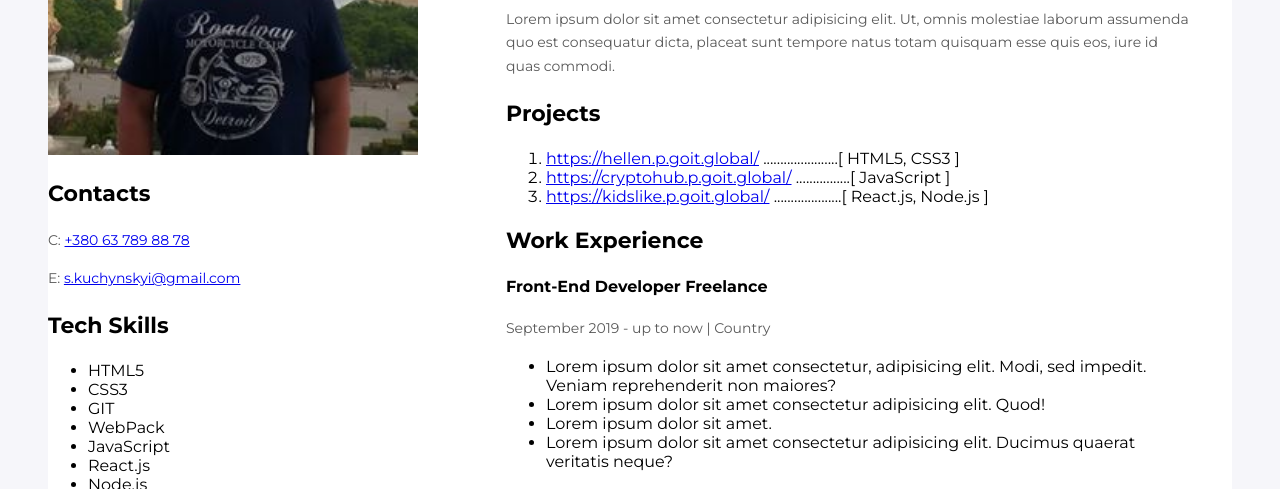
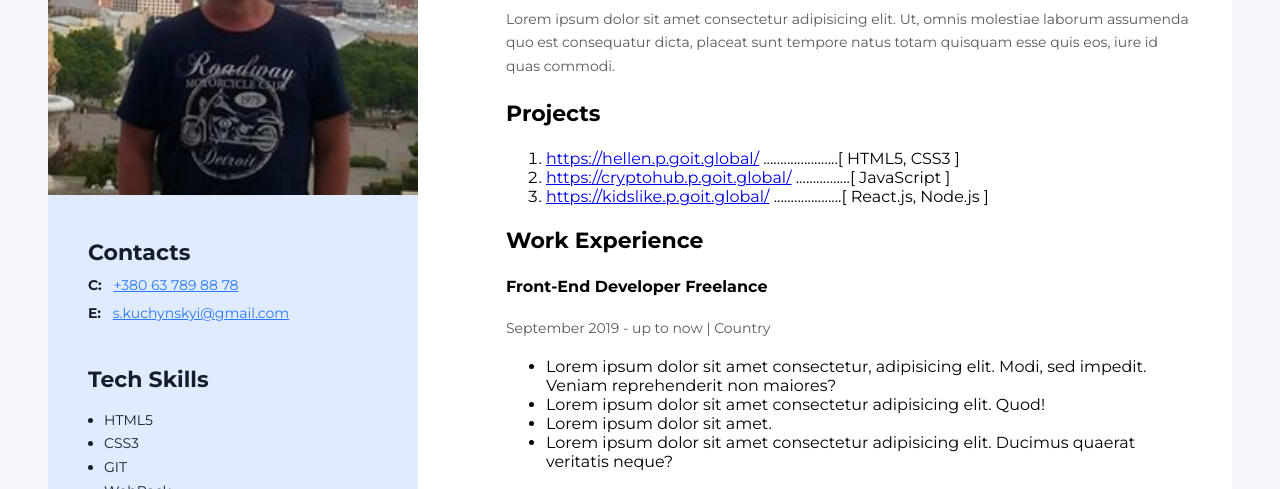
Before and after one commit to Kuchinskiy/Marathon-GoIT, a plain HTML site: page index.html in a window 1280 px wide. Shown: the part 263-752 px from the top of the page. Drawn offline with Linux system fonts and the light colour scheme.

Commit message:
sidebar css

```diff
--- a/css/styles.css
+++ b/css/styles.css
@@ -12,13 +12,98 @@ body {
 	background-color: #ffffff;
 }
 
+/* Main content */
+
 .main-content {
+	width: 100%;
 	padding-left: 88px;
 	padding-top: 80px;
 	padding-right: 40px;
 	padding-bottom: 80px;
 	box-sizing: border-box;
 }
+
+/* Sidebar */
+
+.sidebar {
+	width: 370px;
+	padding-top: 40px;
+	padding-bottom: 40px;
+	box-sizing: border-box;
+	background-color: #e0ebfe;
+}
+
+.sidebar-content {
+	padding-left: 40px;
+	padding-top: 40px;
+	padding-right: 40px;
+	box-sizing: border-box;
+}
+
+.contacts-title {
+	color: #161d2a;
+	font-size: 22px;
+	font-weight: 700;
+	line-height: normal;
+	margin-top: 0;
+	margin-bottom: 8px;
+}
+
+.contacts-type {
+	color: #161d2a;
+	font-size: 14px;
+	font-weight: 700;
+	line-height: 1.7;
+	margin-right: 8px;
+}
+
+.contacts-link {
+	color: #2979ff;
+	font-style: 14px;
+	font-weight: 400;
+	line-height: 1.7;
+}
+
+.contacts-item {
+	margin-top: 0;
+	margin-bottom: 4px;
+}
+
+.contacts-container {
+	margin-bottom: 40px;
+}
+
+/* Skills-container */
+
+.skills-container {
+	margin-bottom: 40px;
+}
+
+.skills-title {
+	color: #161d2a;
+	font-size: 22px;
+	font-weight: 700;
+	line-height: normal;
+	margin-top: 0;
+	margin-bottom: 8px;
+}
+
+.skills-list {
+	padding-left: 16px;
+}
+
+.skills-list-item {
+	color: #161d2a;
+	font-size: 14px;
+	font-weight: 400;
+	line-height: 1.7;
+}
+
+
+
+
+
+
 
 h1,
 h2,
--- a/index.html
+++ b/index.html
@@ -112,43 +112,48 @@
       </div>
 
       <!-- Sidebar -->
-      <aside>
+      <aside class="sidebar">
         <img src="./images/my-photo.jpg" alt="my-photo" width="370" />
         <!-- Cotacts -->
-        <div class="">
-          <h3>Contacts</h3>
-          <p>C: <a href="tel:+380637898878">+380 63 789 88 78</a></p>
-          <p>
-            E: <a href="malto:s.kuchynskyi@gmail.com">s.kuchynskyi@gmail.com</a>
+        <div class="sidebar-content">
+          <div class="contacts-container">
+            <h3 class="contacts-title">Contacts</h3>
+            <p class="contacts-item">
+              <span class="contacts-type">C:</span>
+              <a class="contacts-link" href="tel:+380637898878">+380 63 789 88 78</a></p>
+            <p class="contacts-item">
+              <span class="contacts-type">E:</span>
+              <a class="contacts-link" href="malto:s.kuchynskyi@gmail.com">s.kuchynskyi@gmail.com</a>
             </p>
           </div>
 
-        <!-- Teh skills -->
-        <div class="">
-          <h3>Tech Skills</h3>
-          <ul>
-            <li>HTML5</li>
-            <li>CSS3</li>
-            <li>GIT</li>
-            <li>WebPack</li>
-            <li>JavaScript</li>
-            <li>React.js</li>
-            <li>Node.js</li>
+          <!-- Tech skills -->
+          <div class="skills-container">
+            <h3 class="skills-title">Tech Skills</h3>
+            <ul class="skills-list">
+              <li class="skills-list-item">HTML5</li>
+              <li class="skills-list-item">CSS3</li>
+              <li class="skills-list-item">GIT</li>
+              <li class="skills-list-item">WebPack</li>
+              <li class="skills-list-item">JavaScript</li>
+              <li class="skills-list-item">React.js</li>
+              <li class="skills-list-item">Node.js</li>
             </ul>
           </div>
 
           <!-- Soft skills -->
-        <div class="">
-          <h3>Soft Skills</h3>
-          <ul>
-            <li>Scrum</li>
-            <li>Agile</li>
-            <li>GTD</li>
-            <li>Teamwork</li>
+          <div class="skills-container">
+            <h3 class="skills-title">Soft Skills</h3>
+            <ul class="skills-list">
+              <li class="skills-list-item">Scrum</li>
+              <li class="skills-list-item">Agile</li>
+              <li class="skills-list-item">GTD</li>
+              <li class="skills-list-item">Teamwork</li>
             </ul>
+          </div>
         </div>
       </aside>
     </div>
-    <script src="./main.js"></script>
+    <!-- <script src="./main.js"></script> -->
   </body>
 </html>
```
Lines whose indentation alone changed are shown as unchanged.
